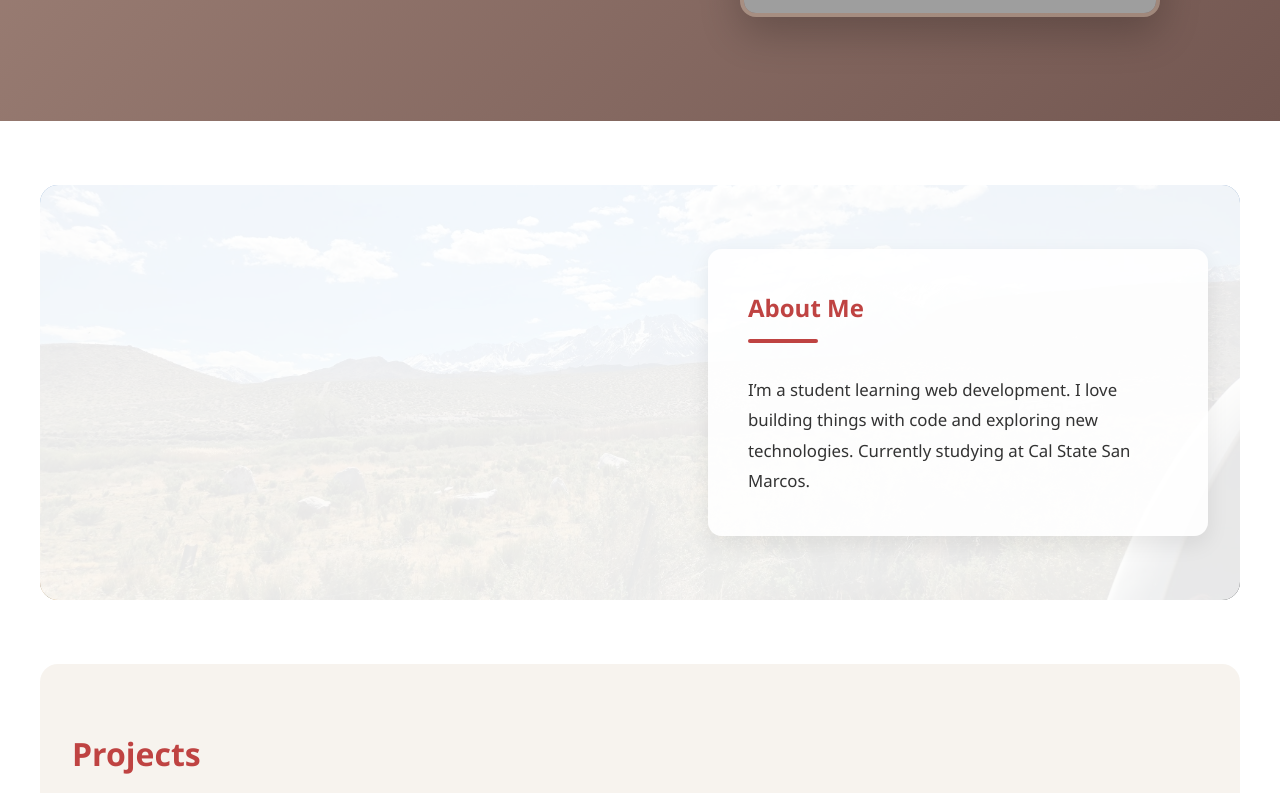
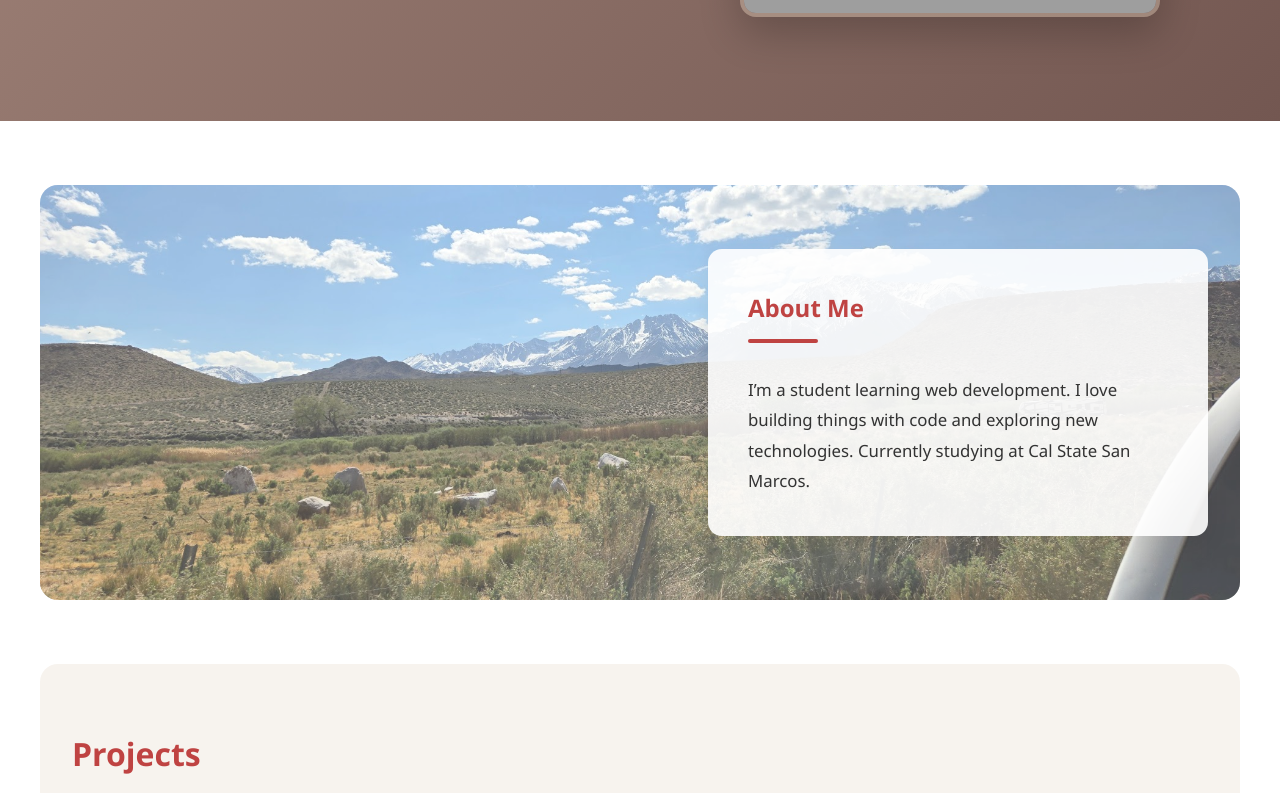
Before and after one commit to Tjrains/my-portfolio, a React (Vite) app: page /#/ in a window 1280 px wide. Shown: the part 675-1468 px from the top of the page. Built offline with nearby package versions, Linux system fonts and the light colour scheme; grey boxes are pictures that could not be loaded.

Commit message:
wrong way

```diff
--- a/src/index.css
+++ b/src/index.css
@@ -302,7 +302,7 @@ body {
 }
 
 .about-overlay {
-  background: rgba(255, 255, 255, 0.9);
+  background: rgba(255, 255, 255, 0.25);
   padding: 4rem 2rem;
   display: flex;
   justify-content: flex-end;
```
